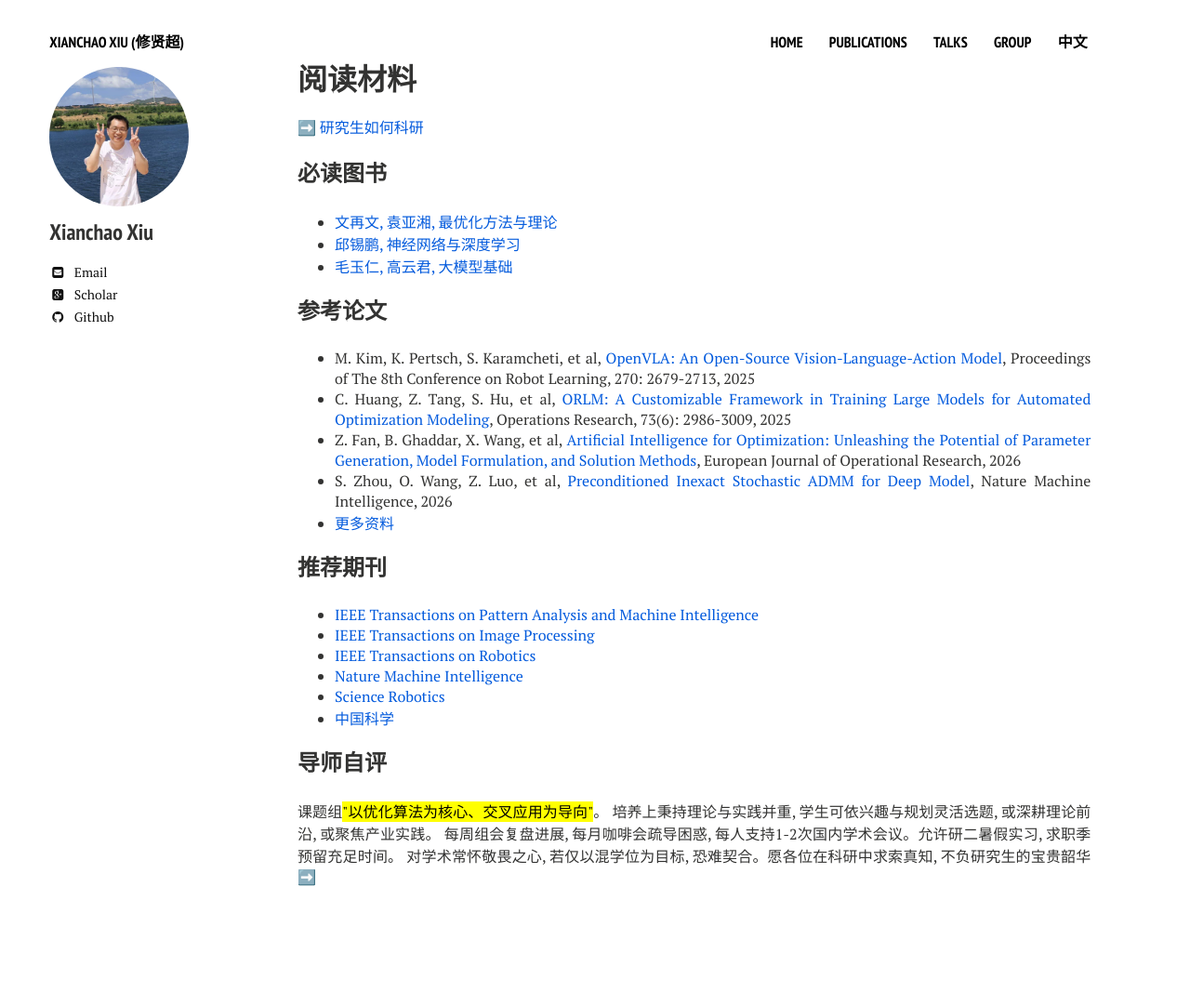
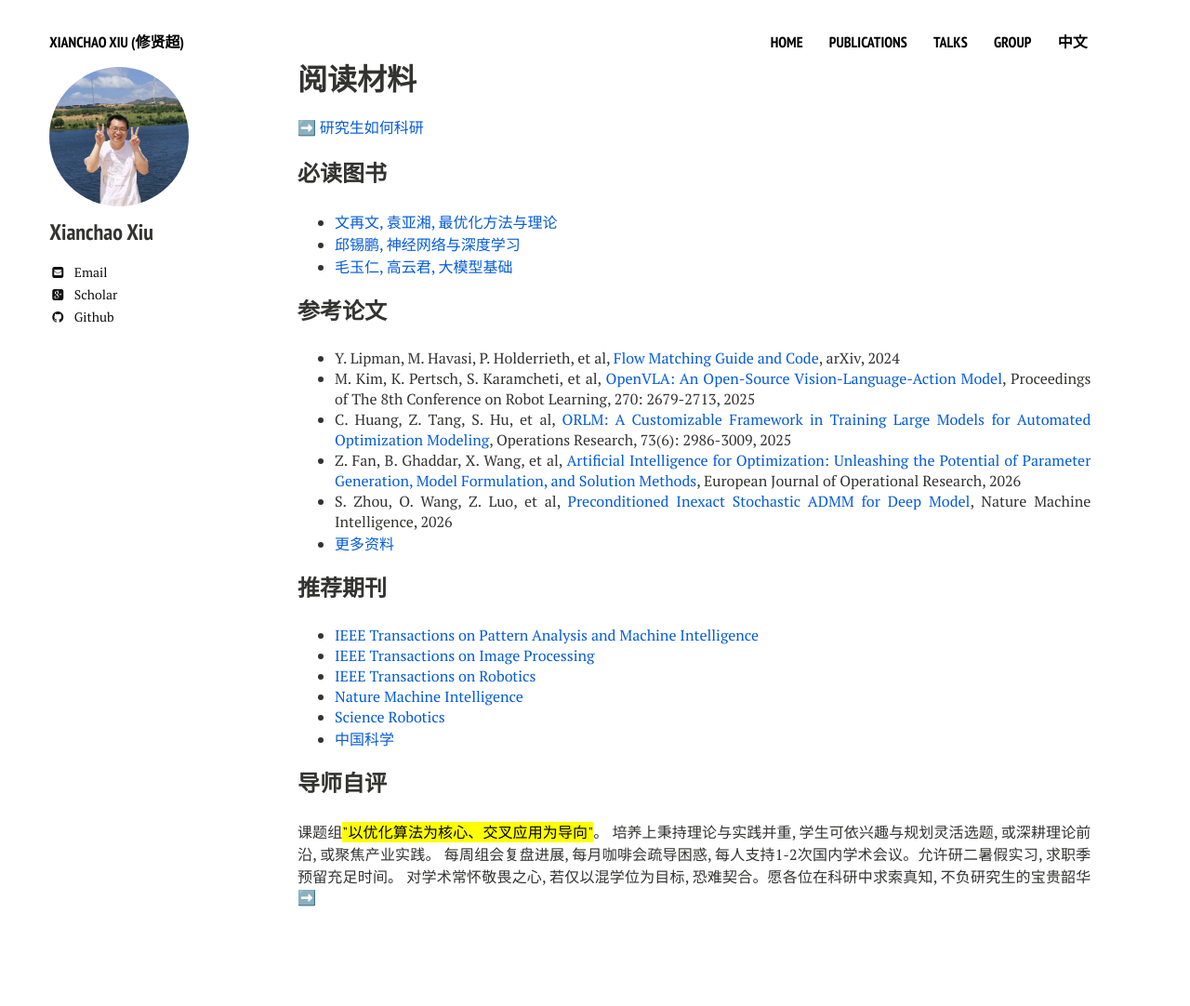
Before and after one commit to xianchaoxiu/xianchaoxiu.github.io, a Jekyll site: the page built from chinese/reading/index.md, in a window 1280 px wide. Shown: the whole page at 93% size. Built offline with Jekyll 4.4.1, drawn with Linux system fonts in a browser that asks for light colours; nearby versions of some CDN libraries; before the commit the page ends 1060 px from its top, so only the background shows below that.

Commit message:
Update index.md

```diff
--- a/chinese/reading/index.md
+++ b/chinese/reading/index.md
@@ -15,6 +15,7 @@ share: false
 
 
 ### 参考论文
+* Y. Lipman, M. Havasi, P. Holderrieth, et al, <a href="https://doi.org/10.48550/arXiv.2412.06264" class="textlink" target="_blank">Flow Matching Guide and Code</a>, arXiv, 2024 <br>
 * M. Kim, K. Pertsch, S. Karamcheti, et al, <a href="https://proceedings.mlr.press/v270/kim25c.html" class="textlink" target="_blank">OpenVLA: An Open-Source Vision-Language-Action Model</a>, Proceedings of The 8th Conference on Robot Learning, 270: 2679-2713, 2025 <br>
 * C. Huang, Z. Tang, S. Hu, et al, <a href="https://doi.org/10.1287/opre.2024.1233" class="textlink" target="_blank">ORLM: A Customizable Framework in Training Large Models for Automated Optimization Modeling</a>, Operations Research, 73(6): 2986-3009, 2025 <br>
 * Z. Fan, B. Ghaddar, X. Wang, et al, <a href="https://doi.org/10.1016/j.ejor.2025.08.029" class="textlink" target="_blank">Artificial Intelligence for Optimization: Unleashing the Potential of Parameter Generation, Model Formulation, and Solution Methods</a>, European Journal of Operational Research, 2026 <br>
```
